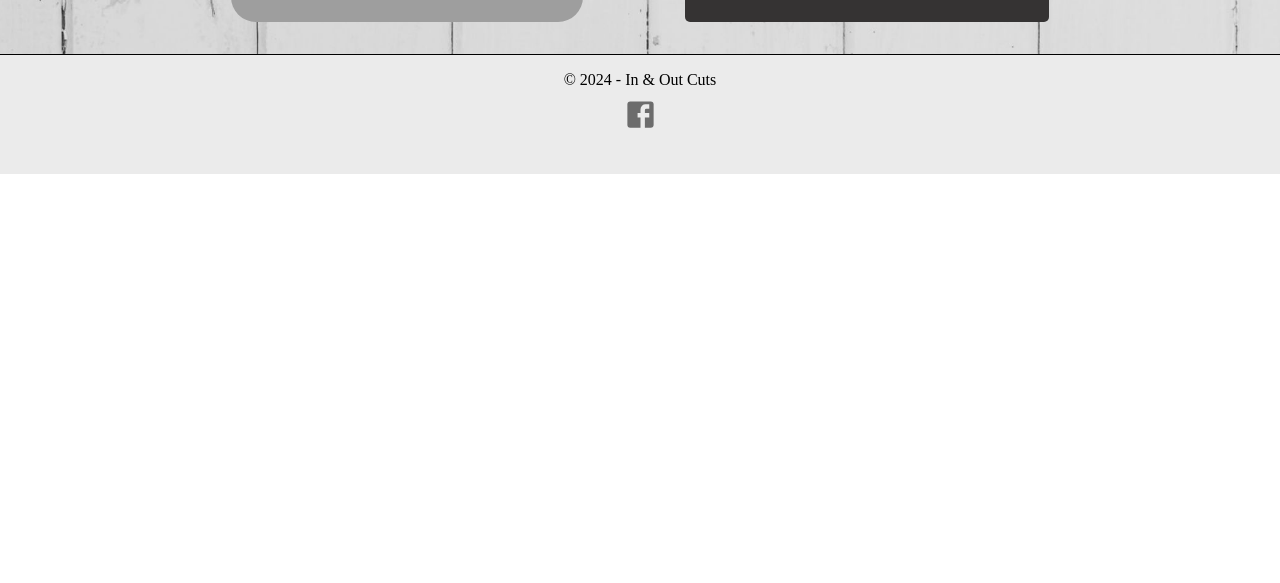
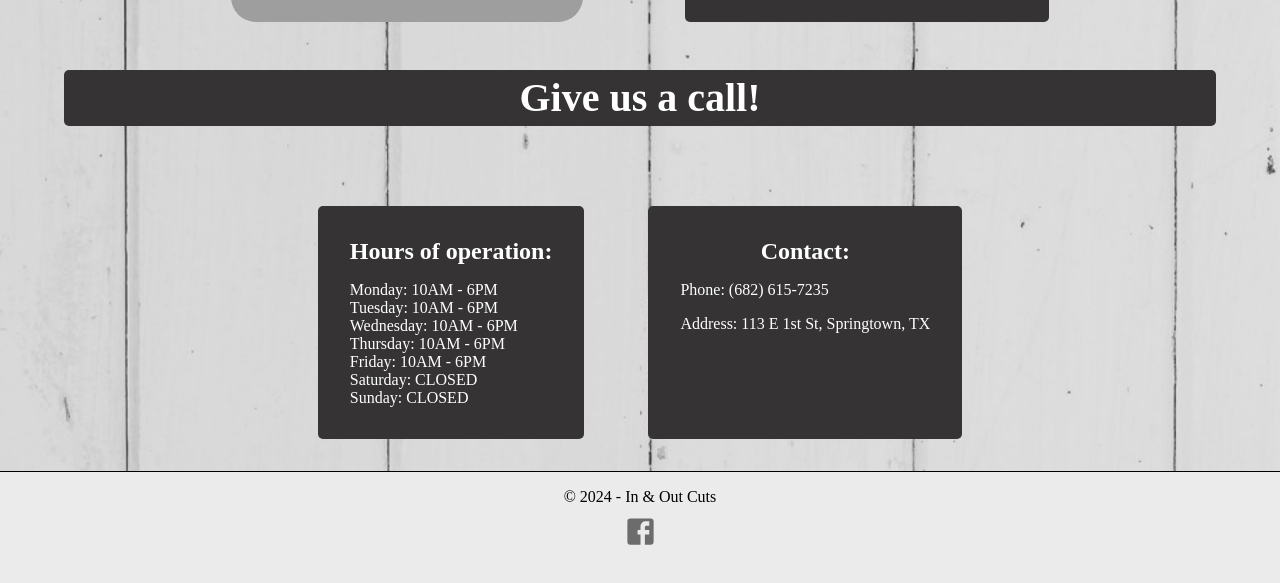
Before and after one commit to JMSONNE/In-Out, a React (Vite) app: page / in a window 1280 px wide. Shown: the part 1225-1808 px from the top of the page. Before the commit the page ends 1399 px from the top, so only its background shows below. Built offline with nearby package versions, Linux system fonts and the light colour scheme; grey boxes are pictures that could not be loaded.

Commit message:
added contact section

```diff
--- a/src/Components/Footer.jsx
+++ b/src/Components/Footer.jsx
@@ -4,8 +4,13 @@ import { IconButton } from '@mui/material';
 
 export const Footer = () => {
 
-    // Handle social media icons
+    // Social media links
     const facebook = "https://www.facebook.com/profile.php?id=100054282081055";
+
+    // Handle social media links
+    const handleLinks = (link) => {
+        window.open(`${link}`, '_blank');
+    }
 
     return (
         <>
@@ -16,7 +21,7 @@ export const Footer = () => {
                     </div>
                     <div className="social-icons">
                         <IconButton
-                            href={facebook}>
+                            onClick={() => handleLinks(facebook)}>
                             <FacebookIcon fontSize='large' />
                         </IconButton>
                     </div>
--- a/src/Components/Home.jsx
+++ b/src/Components/Home.jsx
@@ -27,6 +27,7 @@ const Home = () => {
                         relaxing environment where everyone feels at home. Come in for a fresh look – we can’t wait to make your hair dreams a reality!
                     </p>
                 </div>
+
 
                 {/* Awards section */}
                 <div className="banner-container">
@@ -62,6 +63,37 @@ const Home = () => {
                     </ul>
                 </div>
 
+                {/* Contact section */}
+                <div className="banner-container" style={{ marginTop: '1rem' }}>
+                    <div className="banner">
+                        <h1 className="banner-text">Give us a call!</h1>
+                    </div>
+                </div>
+
+                {/* Contact us content */}
+                <div className="contact-us">
+                    <div className="box">
+                        <h1 style={{ textAlign: 'center', marginBottom: '1rem' }}>Hours of operation:</h1>
+                        <ul type='none'>
+                            <li>Monday:   10AM - 6PM</li>
+                            <li>Tuesday:   10AM - 6PM</li>
+                            <li>Wednesday:   10AM - 6PM</li>
+                            <li>Thursday:   10AM - 6PM</li>
+                            <li>Friday:   10AM - 6PM</li>
+                            <li>Saturday:   CLOSED</li>
+                            <li>Sunday:   CLOSED</li>
+                        </ul>
+                    </div>
+
+                    <div className="box">
+                        <h1 style={{ textAlign: 'center', marginBottom: '1rem' }}>Contact:</h1>
+                        <ul type='none'>
+                            <li style={{ marginBottom: '1rem' }}>Phone: (682) 615-7235</li>
+                            <li style={{ marginBottom: '1rem' }}>Address: 113 E 1st St, Springtown, TX</li>
+                        </ul>
+                    </div>
+                </div>
+
             </section>
         </>
     )
--- a/src/index.css
+++ b/src/index.css
@@ -44,7 +44,7 @@ body {
 /* Layout and styling for the home page */
 .main-page {
   width: auto;
-  min-height: 100vh;
+  min-height: 150vh;
   background-image: url("../public/background.jpeg");
   background-size: cover;
   background-position: center;
@@ -123,6 +123,19 @@ body {
   display: flex;
   justify-content: space-evenly;
   padding: 2rem 10vw;
+}
+.contact-us {
+  display: flex;
+  justify-content: center;
+}
+.box {
+  background-color: #353333;
+  color: white;
+  padding: 2rem;
+  border-radius: 5px;
+  min-width: 15vw;
+  margin: 2rem;
+  font-family: quicksand;
 }
 /* End of home page */
 
@@ -269,4 +282,15 @@ body {
     height: auto;
     width: 12rem;
   }
+  .contact-us {
+    flex-direction: column;
+    align-items: center;
+    justify-content: center;
+  }
+  .box {
+    width: 60%;
+  }
+  .main-page {
+    min-height: 350vh !important;
+  }
 }
```
